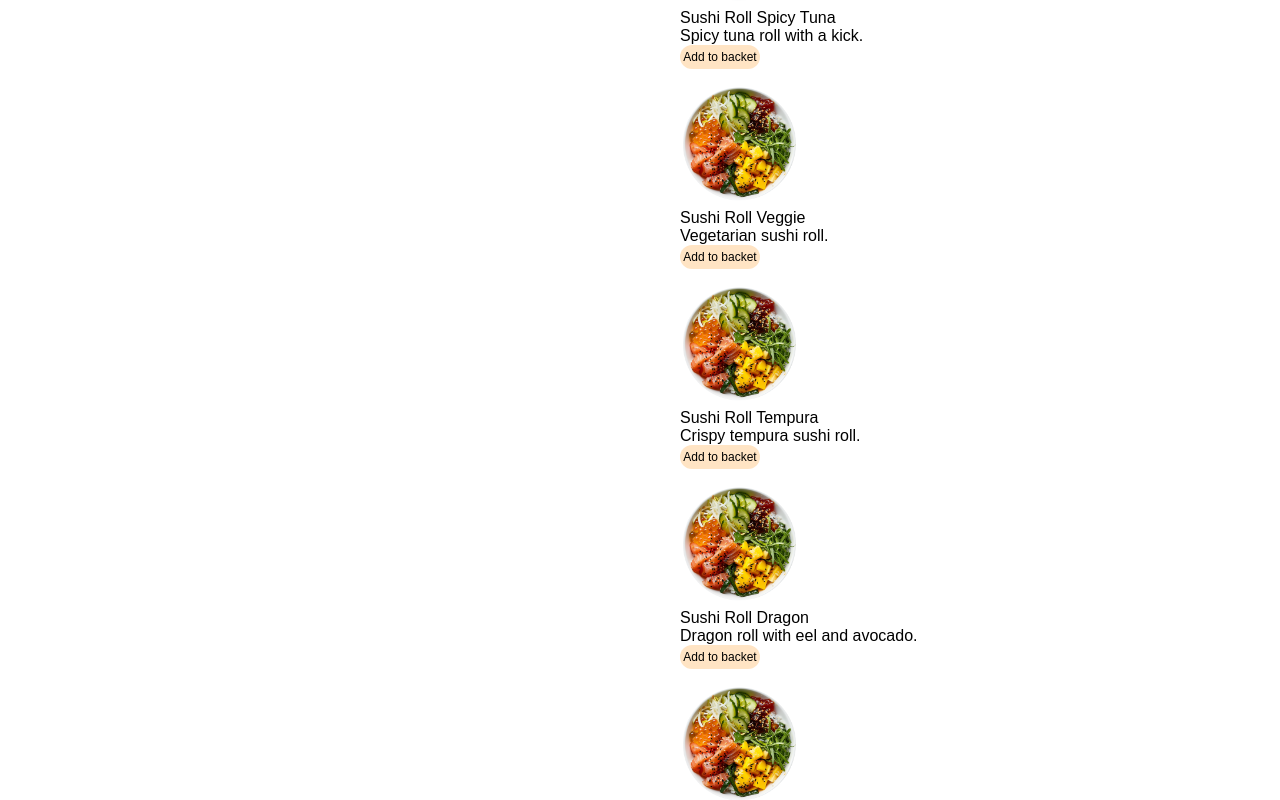
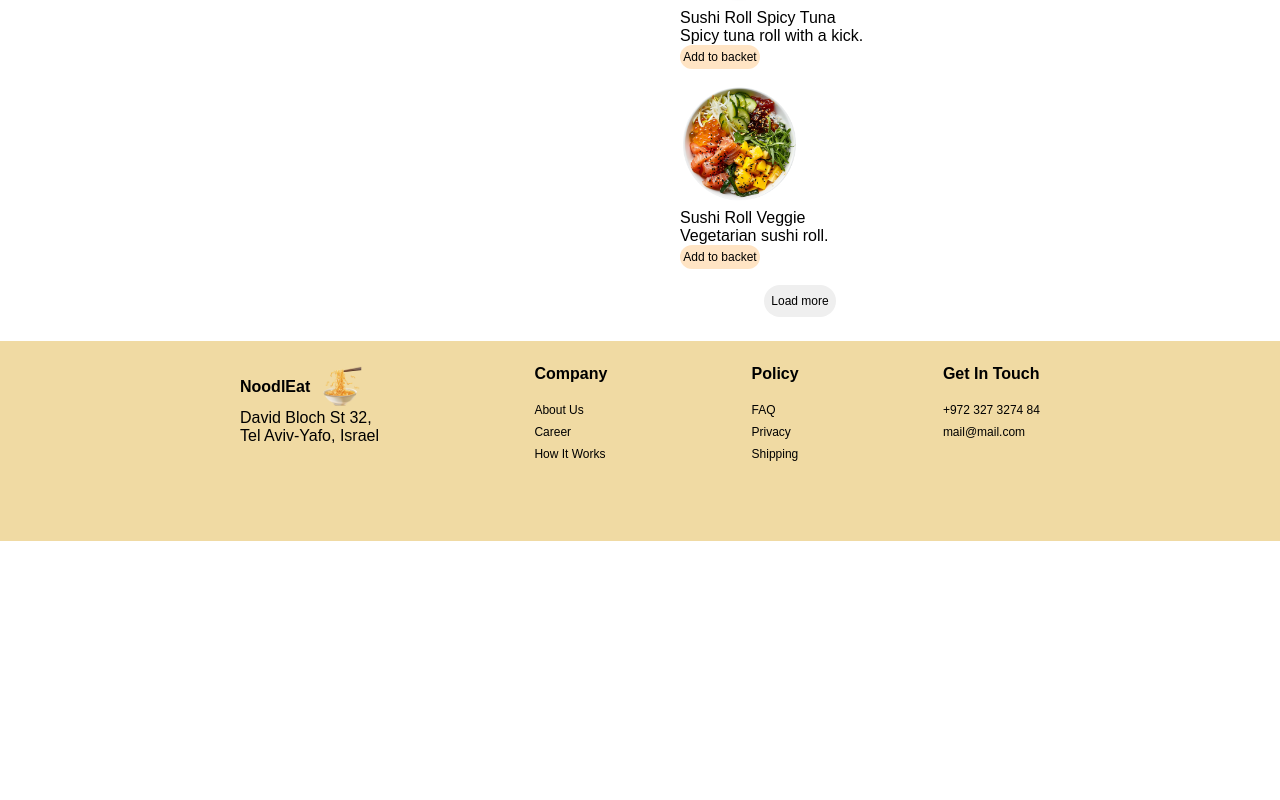
Before and after one commit to daryanwa/popover, a React (Create React App) app: page / in a window 1280 px wide. Shown: the part 2415-3215 px from the top of the page. After the commit the page ends 2956 px from the top, so only its background shows below. Built offline with nearby package versions, Linux system fonts and the light colour scheme.

Commit message:
update modal

```diff
--- a/src/components/Main/Main.module.css
+++ b/src/components/Main/Main.module.css
@@ -96,6 +96,7 @@ width: 90vh;
     border-radius: 3vh;
     cursor: pointer;
     font-size: 1.5vh;
+    margin-bottom: 3vh;
 }
 
 
@@ -182,6 +183,8 @@ width: 90vh;
     flex-direction: column;
 }
 
+
+
 .modalItemContainer{
     /* justify-content: center; */
 
--- a/src/components/Main/MenuItemList.tsx
+++ b/src/components/Main/MenuItemList.tsx
@@ -13,38 +13,12 @@ function MenuItemList() {
 
 
 
-    let [photo, setPhoto] = useState([])
-    // let [itemList, setItemList] = useState<IItem[]>([])
-    let [page, setPage] = useState(1)
-    // let [totalPage, setTotalPage] = useState(1)
-    const perPage = 9
-    // const menuItems = new MenuItems()
-    // **FETCH
-    // const localItems = new DataMenuItems(data.id, data.name, data.category, data.price, data.describe, data.image)
+    let [page, setPage] = useState(9)
+
     const localItems = new DataMenuItems()
     let local = localItems.fetchLocalData()
-
-
-
     const dispatch = useDispatch()
-
-  // useEffect(() =>
-  //   menuItems.fetchMenu(perPage, page, setTotalPage, setItemList, itemList)
-
-  //   ,[page])
-//*FETCH */
-
-    // const existingItem = state.items.find(item => item.id === action.payload.id)
-
-  // const addToBacket = (item: IItem) => {
-  //   if(menuItems.id === item.id){
-
-  //     dispatch({type: BucketActionTypes.ADD_NUMBER, payload: 1})
-  //   }else{
-
-  //     dispatch({ type: BucketActionTypes.ADD_TO_BACKET, payload: item });
-  //   }
-  // }
+    const perPage = 9
   const addToBacket = (item:ILocalData ) => {
     if(localItems.id === item.id){
 
@@ -55,25 +29,15 @@ function MenuItemList() {
     }
   }
 
-
-
-
-
-  // const addToBacket = (item: IItem) => {
-  //   if(item.id){
-
-  //     dispatch({type: BucketActionTypes.ADD_NUMBER, payload: 1})
-  //   }
-  //   dispatch({ type: BucketActionTypes.ADD_TO_BACKET, payload: item });
-  // }
-
-
+  const loadMore = () => {
+    setPage(page + 9)
+    }
 
 
   return (
     <div>
         <div className={style.itemListContainer}>
-        {local.map((item:ILocalData) => (
+        {local.slice(0, page).map((item:ILocalData) => (
           <div  key={item.id}>
             <div className={style.menuListContainer}>
                 <img className={style.itemImg} src={item.image} />
@@ -85,7 +49,7 @@ function MenuItemList() {
         ))}
       </div>
       <div className={style.btnContainer}>
-        {page !== perPage + 1 && <button className={style.loadMore} onClick={() => setPage(page + 1)}>Load more</button>}
+        {page !== perPage + 1 && <button className={style.loadMore} onClick={() => loadMore()}>Load more</button>}
       </div>
 
     </div>
--- a/src/components/Main/ModalBacket.tsx
+++ b/src/components/Main/ModalBacket.tsx
@@ -41,8 +41,9 @@ const ModalBacket = () => {
 
 
     <div   className={style.modalContainer}>
-      {bucketItems.map((item: any, index: number) => (
+      {bucketItems.map((item: any) => (
         <div className={style.modalItemContainer} key={item.id}>
+
           <img className={style.modalItemImg} src={item.image} alt="Avatar" />
           <p className={style.first_nameContainer}>{item.name}</p>
           <button className={style.deleteBtn} onClick={() => deleteItem(item)}>-</button>
```
